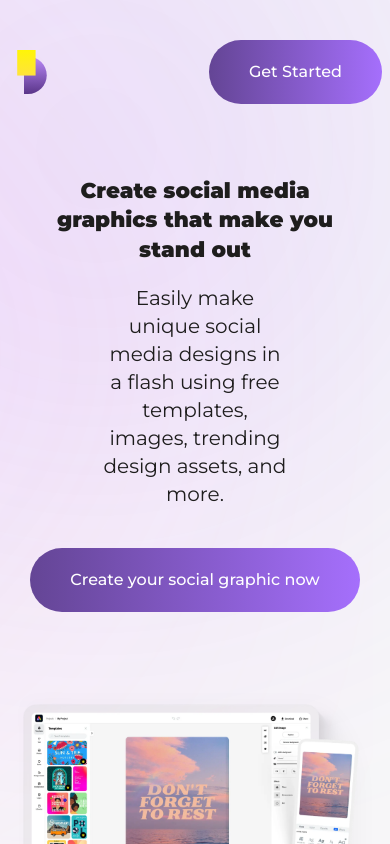
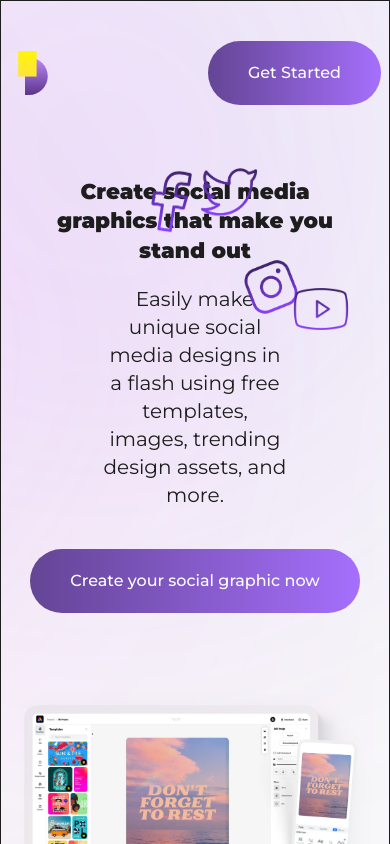
Before and after one commit to BDKoussama/FlowDesign, a Next.js app in the folder web/: page / in a window 390 px wide. Shown: the top 844 px of the page. Built offline with nearby package versions, Linux system fonts and the light colour scheme; what redux-undo would draw is missing.

Commit message:
testing responsive

```diff
--- a/web/components/Editor/StageWrapper.jsx
+++ b/web/components/Editor/StageWrapper.jsx
@@ -429,7 +429,7 @@ export default function StageWrapper({toggle}){
         <div className={`stage-wrapper ${( parentSize.height >= initialHeight && parentSize.width >= initialWidth ) ? 'center-stage' : '' }`}  ref={wrapper}>
             <Zoom scale = {scale.x} zoom = {zoom} />
             <div className="serialize-stage absolute right-10 bottom-10">
-                    <Button onClick={serializeStage}>
+                    <Button onClick={serializeStage} className = "hidden">
                         Serialize
                     </Button>
               </div>
--- a/web/components/Editor/Widget.jsx
+++ b/web/components/Editor/Widget.jsx
@@ -43,7 +43,7 @@ export default function Widget({toggle , setToggle}){
     }
 
     return (
-        <div className='editor-widget--wrapper bg-gray-800' style={{ marginLeft : `${ toggle ? -350  : 0}px` }}>
+        <div className='hidden md:flex items-center justify-center editor-widget--wrapper bg-gray-800' style={{ marginLeft : `${ toggle ? -350  : 0}px` }}>
             <div className='editor-widget--content text-white overflow-hidden'>
                 {handleRender()}
             </div>
--- a/web/components/Scene/index.jsx
+++ b/web/components/Scene/index.jsx
@@ -10,7 +10,7 @@ const Stage = dynamic(() => import("../Editor/StageWrapper"), {
 export default function Scene({toggle}){
 
     return (
-        <div className='editor-scene--wrapper'>
+        <div className='editor-scene--wrapper p-[5px] bg-[#dfdede] md:p-0 h-[90vh] md:h-[100%] md:flex-1 md:grow '>
             <StageHeader />
             <Stage toggle= {toggle}/>
         </div>
--- a/web/pages/_document.js
+++ b/web/pages/_document.js
@@ -65,7 +65,7 @@ export default function Document() {
             crossOrigin="anonymous"
         />
       </Head>
-      <body className='bg-main' id = "app">
+      <body className='bg-main overflow-hidden' id = "app">
         <Main />
         <NextScript />
       </body>
--- a/web/pages/editor.js
+++ b/web/pages/editor.js
@@ -15,7 +15,7 @@ export default function Editor() {
               <title>Editor App</title>
           </Head>
 
-          <div  className='editor'>
+          <div  className='editor flex flex-col-reverse md:flex-row h-[100%] md:h-[100vh]'>
               <WidgetContextProvider>
                   <SideBar />
                   <Widget toggle = {toggle} setToggle = {setToggle} />
--- a/web/pages/index.js
+++ b/web/pages/index.js
@@ -1,5 +1,6 @@
 
 import Head from 'next/head'
+import Image from 'next/image';
 import Container from '../components/Layout/Container';
 import {Title , BlobLeft , BlobRight , Button , Description , Section , Accordion , Navbar , Hero} from '../components/Landing/index';
 
@@ -12,12 +13,37 @@ export default function Home() {
                 </Head>
 
 
-                <div className='relative w-full '>
+                <div className='relative w-full border border-black'>
                     <div className='absolute -left-50 -z-10'>
                         <BlobLeft />
                     </div>
-                    <Navbar />
-                    <Hero />
+                    <Navbar/>
+                    <Hero/>
+                    <div className='h-20 w-20 absolute top-40 left-32'>
+                        <div className='h-full w-full relative'>
+                            <Image src="/images/icons/facebook.png" alt = "facebook icon" layout='fill' />
+                        </div>
+                    </div>
+
+                    <div className='h-20 w-20 absolute top-[25%] right-[20%]'>
+                        <div className='h-full w-full relative'>
+                            <Image src="/images/icons/instagram-logo.png" alt = "Instagram icon" layout='fill' />
+                        </div>
+                    </div>
+
+                    <div className='h-16 w-16 absolute top-40 right-32'>
+                        <div className='h-full w-full relative'>
+                            <Image src="/images/icons/twitter.png" alt = "Twitter icon" layout='fill' />
+                        </div>
+                    </div>
+
+                    <div className='h-16 w-16 absolute top-[28%] left-72'>
+                        <div className='h-full w-full relative'>
+                            <Image src="/images/icons/youtube-logo.png" alt = "youtube icon" layout='fill' />
+                        </div>
+                    </div>
+
+
                 </div>
 
 
--- a/web/styles/globals.css
+++ b/web/styles/globals.css
@@ -28,15 +28,10 @@ a {
 /** ------------------------ Editor Layout Styles ------------------------------ **/
 
 .editor {
-  height: 100vh;
   width: 100vw;
-  display: flex;
-  flex-direction: row;
 }
 
 .editor-navbar{
-  width: 100px;
-  height: 100%;
   z-index: 1;
 }
 
@@ -51,9 +46,6 @@ a {
   transition: all 0.4s ease-in-out;
   will-change: margin;
   position: relative;
-  display: flex;
-  justify-content: center;
-  align-items: center;
 }
 
 
@@ -174,7 +166,10 @@ a {
   cursor: pointer;
 }
 
-
+.sidebar-menu_list-item{
+  flex: 1;
+  flex-basis: 0;
+}
 
 
 
--- a/web/styles/stage.css
+++ b/web/styles/stage.css
@@ -1,9 +1,6 @@
 
 /* ----------------------- Stage Styles --------------------------------------- */
 .editor-scene--wrapper{
-    height: 100%;
-    flex: 1;
-    flex-grow: 1;
     overflow: hidden;
     display: flex;
     justify-content: center;
```
Also changed, not shown: web/components/Editor/SideBar.jsx (+13 -12 lines).
